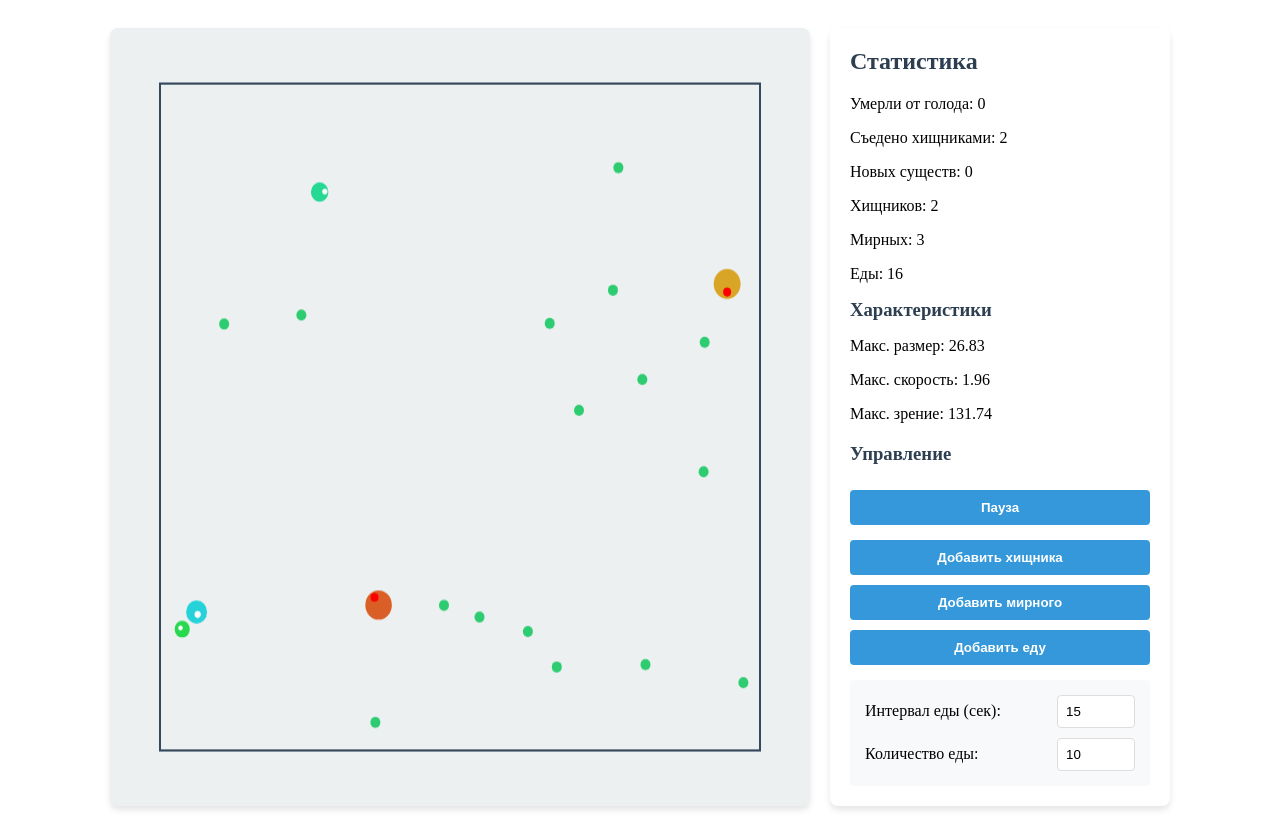
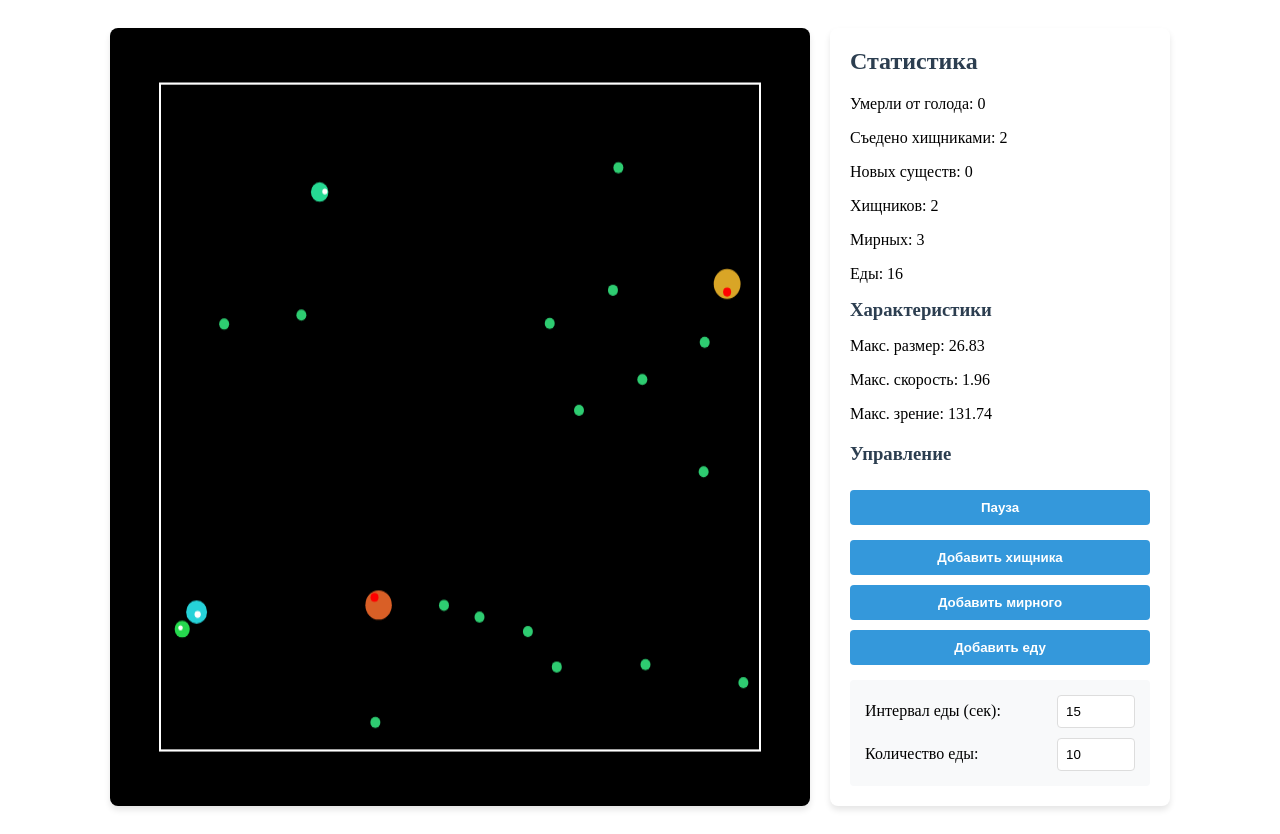
Before and after one commit to EgorNovikov7/NaturalSelection, a Vue app: page / in a window 1280 px wide. Built offline with nearby package versions, Linux system fonts and the light colour scheme.

Commit message:
Сделал черный фон и белые границы

```diff
--- a/src/App.vue
+++ b/src/App.vue
@@ -456,7 +456,7 @@ export default {
       this.ctx.clearRect(0, 0, this.canvas.width, this.canvas.height)
 
       // Рисуем границы
-      this.ctx.strokeStyle = '#34495e'
+      this.ctx.strokeStyle = '#ffffff'
       this.ctx.lineWidth = 2
       this.ctx.strokeRect(50, 50, 600, 600)
 
@@ -506,7 +506,7 @@ export default {
 }
 
 canvas {
-  background-color: #ecf0f1;
+  background-color: #000000;
   border-radius: 8px;
   box-shadow: 0 4px 6px rgba(0, 0, 0, 0.1);
 }
```
